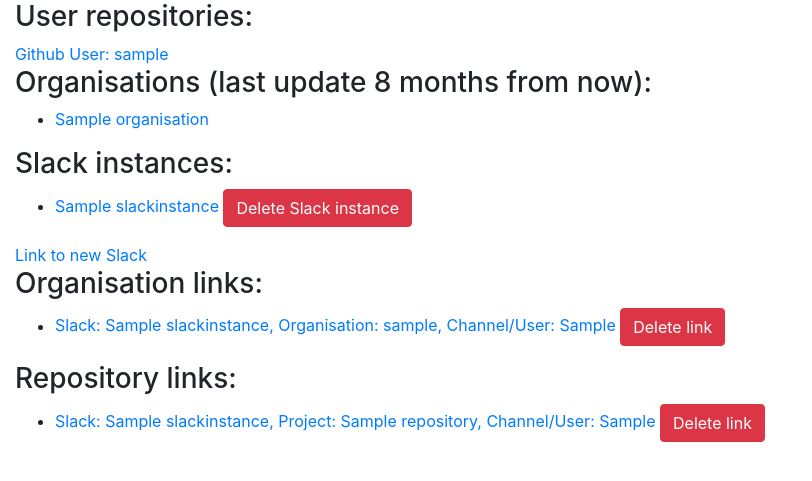
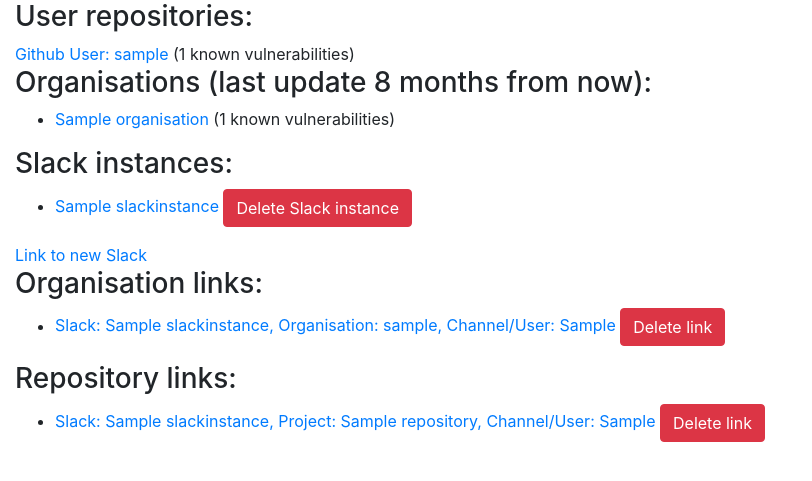
Before and after one commit to palfrey/vellere, a Django app: page / in a window 1280 px wide. Shown: the part 56-537 px from the top of the page, without its empty margins (0-812 px from the left). Run offline with Django 3.2, Linux system fonts and the light colour scheme; a user stored in the database is signed in; tables that the repository leaves empty hold one stand-in row (values such as "Sample post"); some libraries are stand-ins or nearby versions.

Commit message:
Add vulnerability count to orgs

```diff
--- a/notifier/jinja2/index.html
+++ b/notifier/jinja2/index.html
@@ -7,12 +7,12 @@
 {% endblock %}
 {% block body %}
 <h3>User repositories:</h3>
-<a href="{{ url('organisation', kwargs={'org': user.username}) }}">{{ user }}</a><br />
+<a href="{{ url('organisation', kwargs={'org': user.username}) }}">{{ user }}</a> ({{ user.user_org().vulnerability_count() }} known vulnerabilities)<br />
 
 <h3>Organisations (last update {{ user.last_updated() }}):</h3>
 <ul>
 {% for org in orgs %}
-<li><a href="{{ url('organisation', kwargs={'org': org.login}) }}">{{ org.name }}</a></li>
+<li><a href="{{ url('organisation', kwargs={'org': org.login}) }}">{{ org.name }}</a> ({{ org.vulnerability_count() }} known vulnerabilities)</li>
 {% endfor %}
 </ul>
 
--- a/notifier/models.py
+++ b/notifier/models.py
@@ -24,6 +24,9 @@ class GithubUser(models.Model):
 
     def __str__(self):
         return "Github User: %s" % self.username
+
+    def user_org(self):
+        return Organisation.objects.filter(login=self.username).filter(user_organisation=True).get()
 
     @property
     def is_anonymous(self):
@@ -67,6 +70,9 @@ class Organisation(models.Model):
     name = models.CharField(max_length=255)
     repos_updated = models.DateTimeField(null=True)
     user_organisation = models.BooleanField(default=False)
+
+    def vulnerability_count(self):
+        return sum([r.vulnerability_set.count() for r in self.repository_set.all()])
 
     def last_updated(self):
         return humanize.naturaltime(timezone.now() - self.repos_updated)
```
